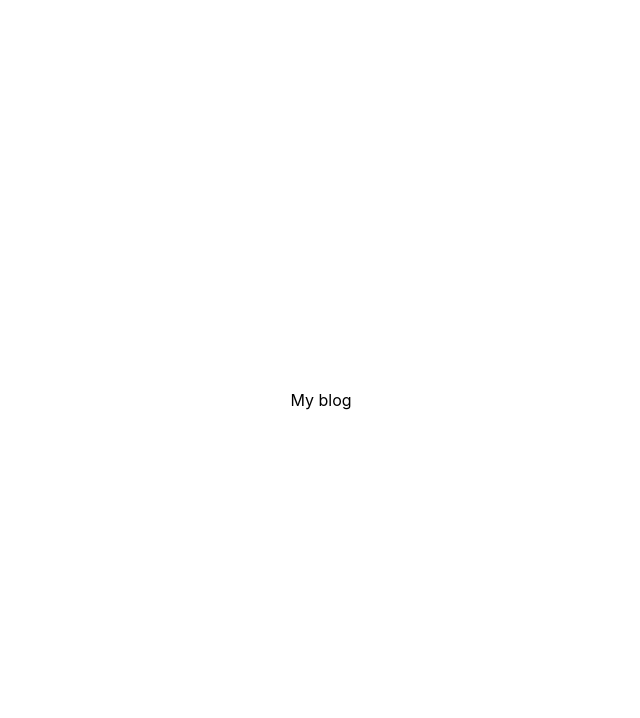
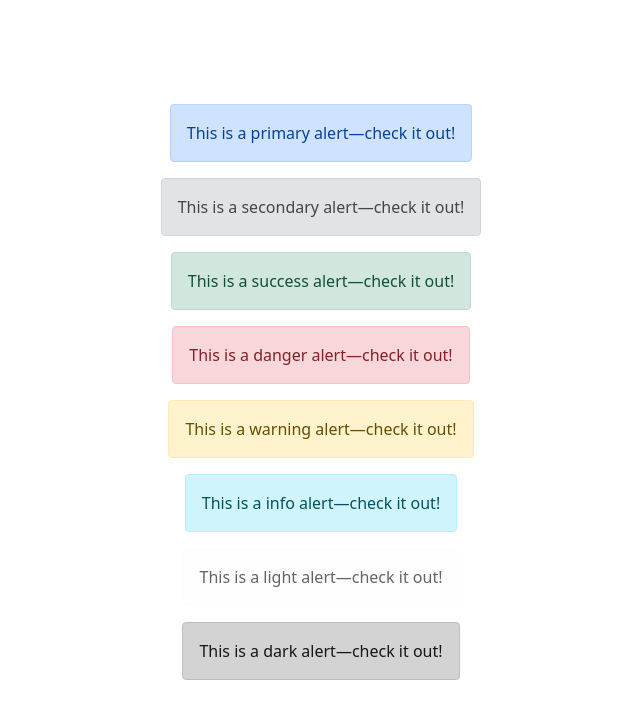
Before and after one commit to rana0731/blog, a Next.js app: page / in a window 1280 px wide. Shown: the top 718 px of the page, without its empty margins (319-959 px from the left). Built offline with nearby package versions, Linux system fonts and the light colour scheme.

Commit message:
react bootstrap холбов

```diff
--- a/package.json
+++ b/package.json
@@ -9,8 +9,10 @@
     "lint": "next lint"
   },
   "dependencies": {
+    "bootstrap": "^5.1.3",
     "next": "11.1.2",
     "react": "17.0.2",
+    "react-bootstrap": "^2.0.0-rc.1",
     "react-dom": "17.0.2"
   },
   "devDependencies": {
--- a/pages/_app.js
+++ b/pages/_app.js
@@ -1,4 +1,5 @@
-import '../styles/globals.css'
+import "../styles/globals.css";
+import "bootstrap/dist/css/bootstrap.min.css";
 
 function MyApp({ Component, pageProps }) {
   return <Component {...pageProps} />
--- a/pages/index.js
+++ b/pages/index.js
@@ -1,7 +1,25 @@
 import Head from 'next/head'
 import Image from 'next/image'
 import styles from '../styles/Home.module.css'
+import Alert from "react-bootstrap/Alert";
 
 export default function Home() {
-  return <div className={styles.container}>My blog</div>;
+  return (
+    <div className={styles.container}>
+      {[
+        "primary",
+        "secondary",
+        "success",
+        "danger",
+        "warning",
+        "info",
+        "light",
+        "dark",
+      ].map((variant, idx) => (
+        <Alert key={idx} variant={variant}>
+          This is a {variant} alert—check it out!
+        </Alert>
+      ))}
+    </div>
+  );
 }
```
Also changed, not shown: 1 other file (tests, documents, lock files or other folders).
